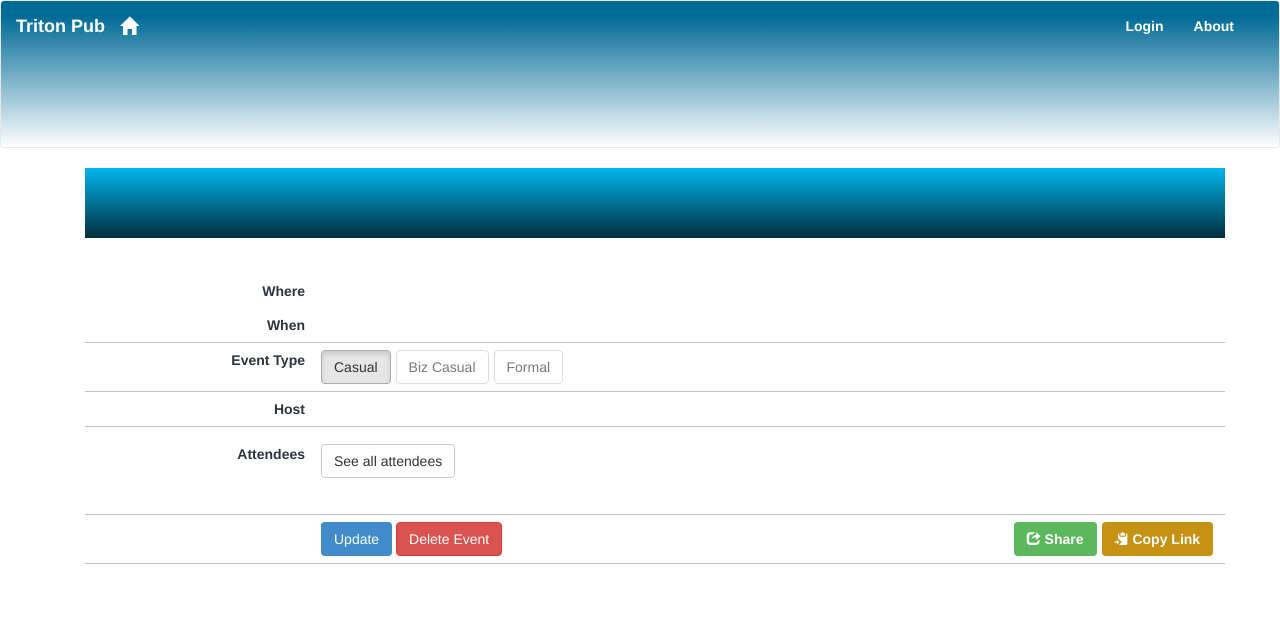
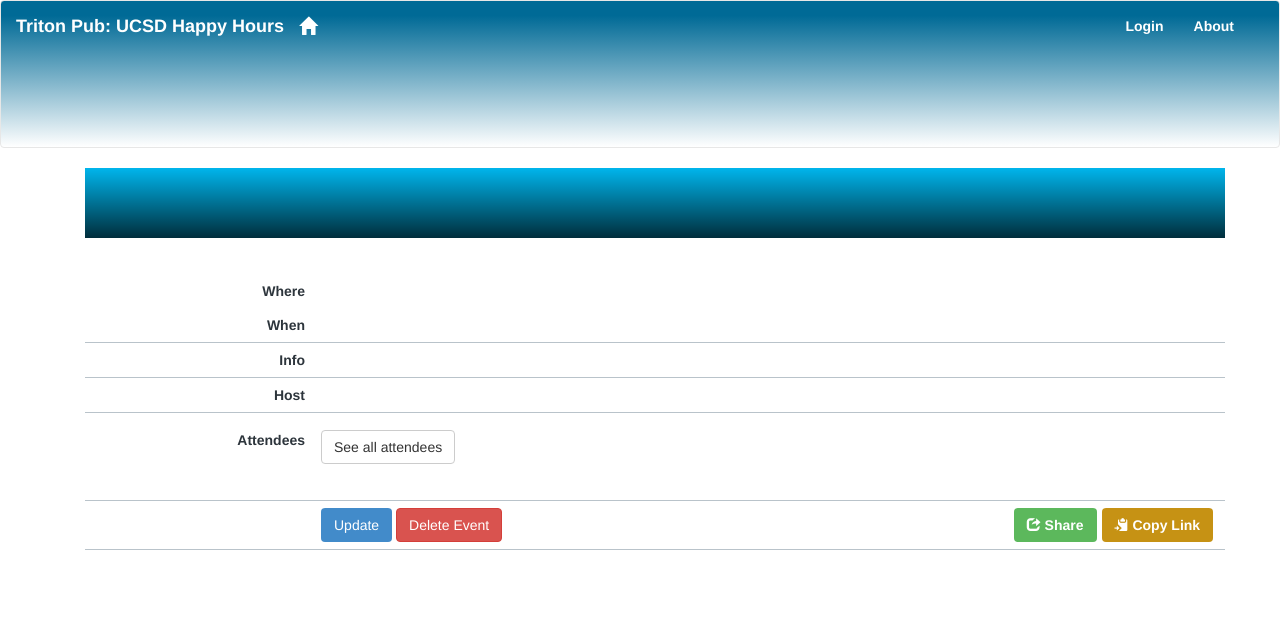
Before and after one commit to Aidankeogh/cogs_120_HCI, a Flask app: template templates/event.html in a window 1280 px wide. Shown: the top 632 px of the page. Run offline with Flask 2, Linux system fonts and the light colour scheme; the template is opened without the code that fills it, so the values that code supplies are empty; parts of the project's set-up code (start-up, migrations or seed data) failed here and were passed over; some libraries are stand-ins or nearby versions.

Commit message:
more changes

```diff
--- a/backend.yaml
+++ b/backend.yaml
@@ -9,7 +9,7 @@ events:
     attendees: [percy, john_doe]
     date: Today 05:30 pm - 02.05.2014
     location: Chicago Fire Grill
-    attire: casual
+    description: Burgers and beer at chicago fire
   abc:
     title: Engineering Wine Society (EWS)
     link: abc
@@ -18,7 +18,7 @@ events:
     attendees: [john_doe, amanda]
     date: Tomorrow 08:00 pm - 02.06.2014
     location: Rock Bottom
-    attire: casual
+    description: Wine & Networking
   efg:
     title: Cocktails
     link: efg
@@ -27,7 +27,7 @@ events:
     attendees: [jane_doe, john_doe, amanda]
     date: Next Tuesday 04:30 pm - 02.10.2014
     location: BJ's
-    attire: casual
+    description: woof
   ev4:
     title: event4
     link: ev4
@@ -36,7 +36,16 @@ events:
     attendees: [percy]
     date: Sometime
     location: Somewhere
-    attire: casual
+    description: Something
+  new_event:
+    title: ''
+    link: ''
+    host: amanda
+    img_src: ''
+    attendees: []
+    date: ''
+    location: ''
+    description: ''
 
 users:
   jane_doe:
--- a/server.py
+++ b/server.py
@@ -13,7 +13,6 @@ Bootstrap(app)
 
 @app.route('/')
 def home():
-    get_tiles(backend['user'])
     return render_template('home.html', backend = backend, user=backend['user'])
 
 @app.route('/login', methods=['GET', 'POST'])
@@ -23,14 +22,6 @@ def login():
 @app.route('/about')
 def about():
     return render_template('about.html', backend = backend)
-
-@app.route('/new_event')
-def create_event():
-    return render_template('new_event.html', backend = backend)
-
-@app.route('/edit_profile')
-def edit_profile():
-    return render_template('edit_profile.html', backend = backend)
 
 @app.route('/<something>')
 def other_profile(something):
--- a/templates/base.html
+++ b/templates/base.html
@@ -22,7 +22,7 @@
         <span class="icon-bar"></span>
       </button>
       <a class="navbar-brand navbar-txt" href="/">
-        <strong>Triton Pub</strong>
+        <strong>Triton Pub: UCSD Happy Hours</strong>
       </a>
       <a class="navbar-brand navbar-right" href="/">
         <span class="glyphicon glyphicon-home navbar-icon" aria-hidden="true"> </span>
--- a/templates/event.html
+++ b/templates/event.html
@@ -70,7 +70,6 @@
                                  <td class="field">Where</td>
                                  <td>
 																	 <a href="#">{{ event.location }}</a>
-																	 <!--<a href="javascript:;">Add Mood Message</a>-->
 																 </td>
 															 </tr>
 																 <tr>
@@ -79,13 +78,9 @@
 															 </tr>
 														 </tr>
 															<tr class="highlight">
-																 <td class="field">Event Type</td>
+																 <td class="field">Info</td>
 																 <td>
-																	 <div class="btn-toolbar">
-																		  <button class="btn btn-default active">Casual</button>
-																		  <button class="btn btn-default" disabled>Biz Casual</button>
-																		  <button class="btn btn-default" disabled>Formal</button>
-																		</div>
+																	 {{ event.description }}
 																 </td>
 															</tr>
                               <tr class="highlight">
```
